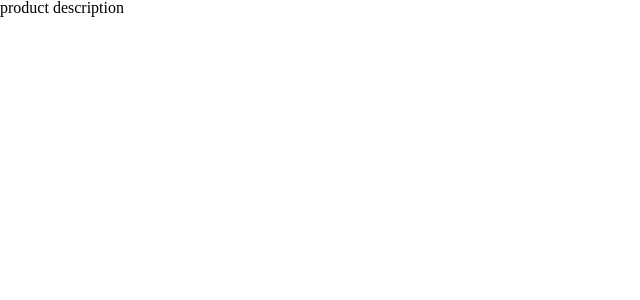
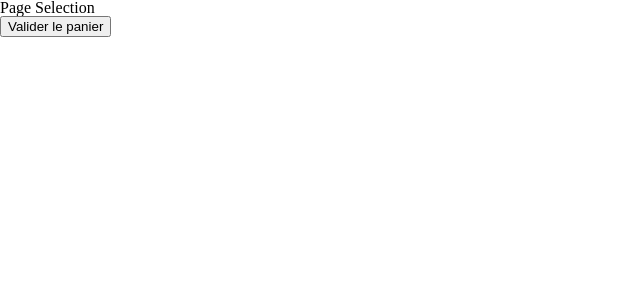
Before and after one commit to ScanSip-Project-Team/scansip-frontend, a React (Vite) app: page / in a window 1280 px wide. Shown: the top 300 px of the page, without its empty margins (0-640 px from the left). Built offline with nearby package versions, Linux system fonts and the light colour scheme.

Commit message:
regenerate yarn lock

```diff
--- a/package.json
+++ b/package.json
@@ -10,6 +10,8 @@
     "preview": "vite preview"
   },
   "dependencies": {
+    "@radix-ui/react-slot": "^1.0.2",
+    "axios": "^1.6.2",
     "react": "^18.2.0",
     "react-dom": "^18.2.0",
     "react-router-dom": "^6.20.0"
--- a/src/App.jsx
+++ b/src/App.jsx
@@ -1,14 +1,17 @@
 import "./App.css";
+
 import { BrowserRouter as Router, Routes, Route, Link } from "react-router-dom";
 
-//Pages
+// Pages import
+import Selection from "./pages/Selection";
 import ProductDescription from "./Pages/ProductDescription";
 
 function App() {
   return (
     <Router>
       <Routes>
-        <Route path="/" element={<ProductDescription />} />
+        <Route path="/" element={<Selection />}></Route>
+        <Route path="/products/:id" element={<ProductDescription />} />
       </Routes>
     </Router>
   );
--- /dev/null
+++ b/src/pages/Selection.jsx
@@ -0,0 +1,19 @@
+import axios from "axios";
+
+
+const Selection = () => {
+
+
+
+    return <div>
+        <p>Page Selection</p>
+        <div className="flex-parent">
+
+        </div>
+        <input
+        type="submit"
+        value="Valider le panier" />
+    </div>
+};
+
+export default Selection;
```
Also changed, not shown: 1 other file (tests, documents, lock files or other folders).
